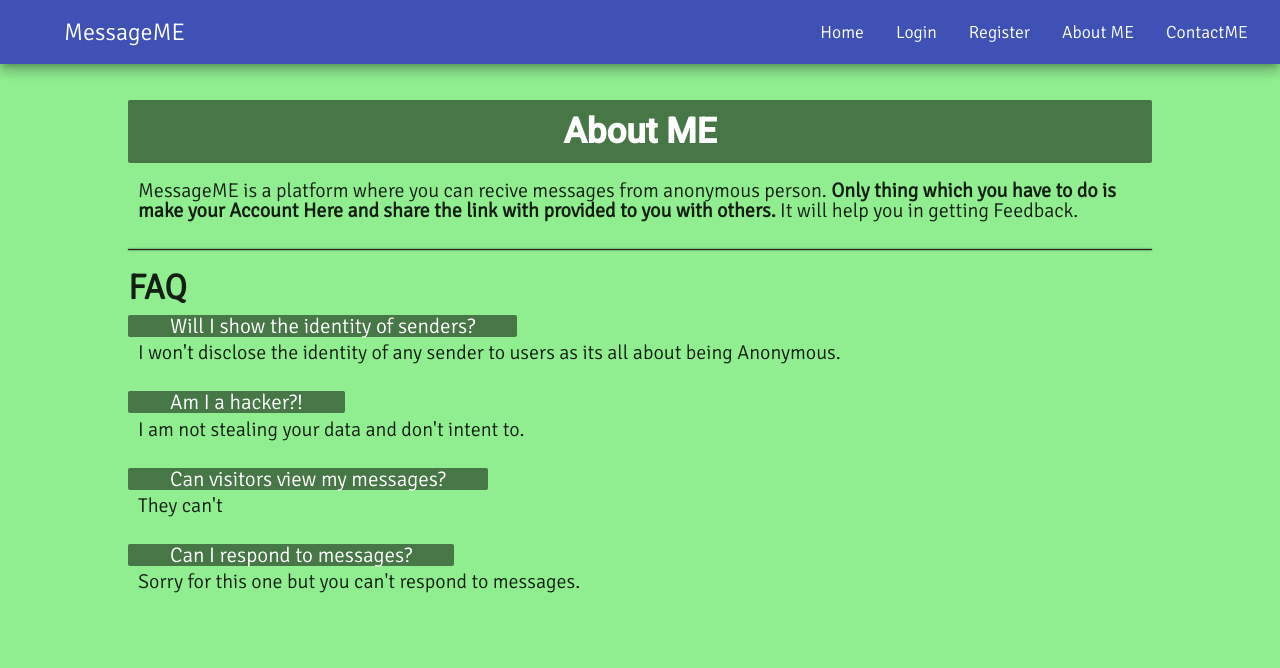
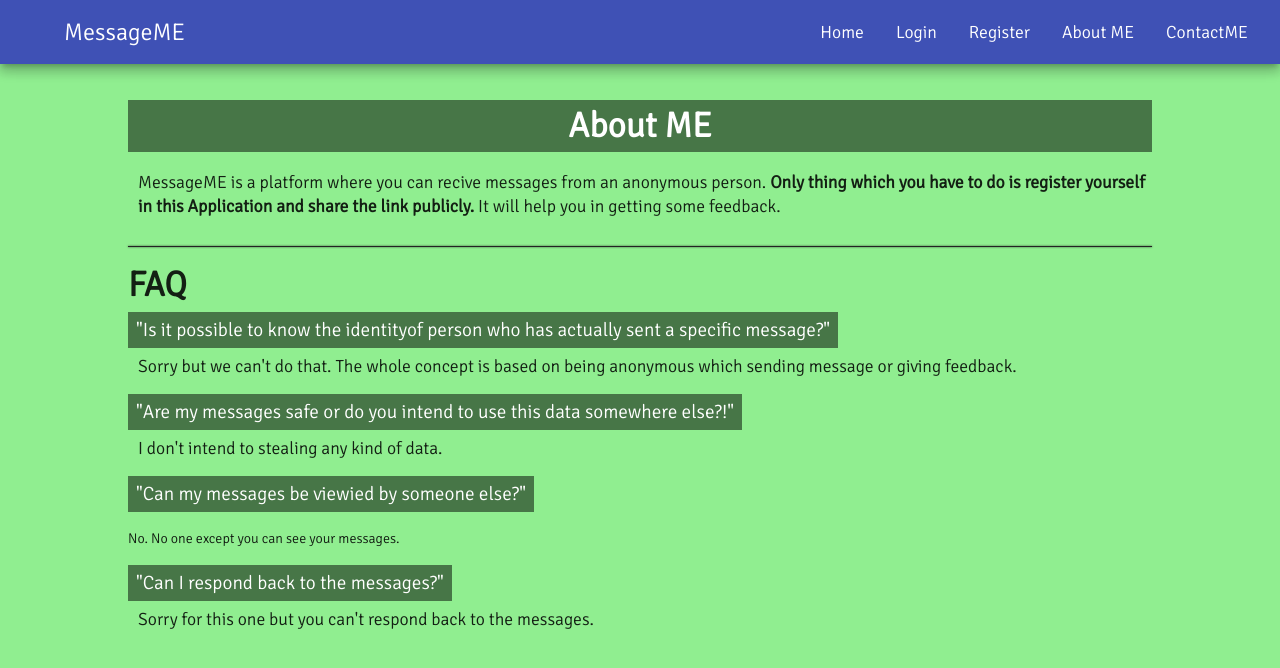
Before and after one commit to manishekaneja/anyMessApplication_a2, an Angular app: page /about in a window 1280 px wide. Shown: the top 668 px of the page. Built offline with nearby package versions, Linux system fonts and the light colour scheme.

Commit message:
About me : minor structure changes

```diff
--- a/src/app/about/about.component.css
+++ b/src/app/about/about.component.css
@@ -1,46 +1,38 @@
-.red{
+.dark-back {
   color: white;
   text-align: center;
   font-weight: 100;
-    padding: 1px 2em;
-    background-color: rgba(0,0,0,0.5);
-    border-radius: 2px;
+  background-color: rgba(0, 0, 0, 0.5);
   display: inline-block;
+  margin-bottom: 0.3em;
+  font-size: 1.2rem;
+  padding: 0.5rem;
 }
-@media(max-width:425px){
-    .red{
-        width: 100%;
+.dark-back.heading {
+  padding: 1rem;
 }
-}
-h3.red.head{
-    padding: 0.5em;
-}
-.red{
-    margin-bottom: 0.3em;
-    font-size: 1.5em;
-}
-ul li{
-    margin-bottom: 2em!important;
+ul li {
+  margin-bottom: 1rem !important;
 }
 
-.head{
+.heading {
   display: block;
-    margin-bottom: 0.5em!important;
+  margin-bottom: 0.5em !important;
   font-size: 2.5em;
   font-weight: 700;
 }
-p{
+p {
   margin-left: 10px;
-    font-size: 20px;
+  font-size: 1.1rem;
+  line-height: 1.5rem;
 }
-ul{
+ul {
   list-style: none;
-
 }
-.line{
+.line {
   width: 100%;
   height: 1px;
   background-color: #222;
-    box-shadow:0px 0px 2px #222;
+  box-shadow: 0px 0px 2px #222;
   margin: 2em 0em;
 }
--- a/src/app/about/about.component.html
+++ b/src/app/about/about.component.html
@@ -1,39 +1,43 @@
-<div>
-    <h3 class="red head">
-        About ME</h3>
-    <p>MessageME is a platform where you can recive messages from anonymous person.
-        <strong>Only thing which you have to do is make your Account Here and share the link with provided to you with others.</strong>
-        It will help you in getting Feedback.</p>
+<mat-card class="trans-card-back mat-elevation-z0 p0">
+    <mat-card-title class="dark-back heading">
+        About ME
+    </mat-card-title>
+    <mat-card-content>
+
+        <p>MessageME is a platform where you can recive messages from an anonymous person. <strong>Only thing which you
+                have
+                to do is register yourself in this Application and share the link publicly.</strong>
+            It will help you in getting some feedback.</p>
         <div class="line"></div>
-    <span class="head">FAQ</span>
+        <span class="heading">FAQ</span>
         <ul>
             <li>
-            <span class="red">Will I show the identity of senders? </span>
-            <p>I won't disclose the identity of any sender to users as its all about being Anonymous.
+                <span class="dark-back"> "Is it possible to know the identityof person who has actually sent a specific
+                    message?"</span>
+                <p>
+                    Sorry but we can't do that. The whole concept is based on being anonymous which sending message or
+                    giving feedback.
                 </p>
             </li>
             <li>
-            <span class="red"> Am I a hacker?!</span>
-            <p>I am not stealing your data and don't intent to.
+                <span class="dark-back"> "Are my messages safe or do you intend to use this data somewhere
+                    else?!"</span>
+                <p>
+                    I don't intend to stealing any kind of data.
                 </p>
             </li>
             <li>
-            <span class="red">Can visitors view my messages?
-            </span>
-
-            <p>They can't
+                <span class="dark-back">"Can my messages be viewied by someone else?"</span>
+                <p>
                 </p>
-
+                    No. No one except you can see your messages.
             </li>
             <li>
-            <span class="red">Can I respond to messages?
-            </span>
-
-            <p>Sorry for this one but you can't respond to messages.
+                <span class="dark-back">"Can I respond back to the messages?"</span>
+                <p>
+                    Sorry for this one but you can't respond back to the messages.
                 </p>
-
             </li>
-
         </ul>
-
-</div>
+    </mat-card-content>
+</mat-card>
--- a/src/app/about/about.component.ts
+++ b/src/app/about/about.component.ts
@@ -1,4 +1,4 @@
-import { Component, OnInit } from '@angular/core';
+import { Component } from '@angular/core';
 
 @Component({
   selector: 'app-about',
--- a/src/app/login/login.component.css
+++ b/src/app/login/login.component.css
@@ -1,7 +1,6 @@
 .login-container {
   margin: 0.5em;
   padding: 5rem;
-  background-color: rgba(255, 255, 255, 0.7);
   display: flex;
   max-width: 40rem;
   margin: auto;
--- a/src/app/login/login.component.html
+++ b/src/app/login/login.component.html
@@ -1,4 +1,4 @@
-<mat-card class="login-container flxc jcc aic mat-elevation-z8">
+<mat-card class="login-container card-back flxc jcc aic mat-elevation-z8">
   <mat-card-title>
     <h2>Login Panel</h2>
   </mat-card-title>
--- a/src/app/register/register.component.css
+++ b/src/app/register/register.component.css
@@ -1,7 +1,6 @@
-.login-container {
+.register-container {
   margin: 0.5em;
   padding: 5rem;
-  background-color: rgba(255, 255, 255, 0.7);
   display: flex;
   max-width: 40rem;
   margin: auto;
--- a/src/app/register/register.component.html
+++ b/src/app/register/register.component.html
@@ -1,4 +1,4 @@
-<mat-card class="login-container flxc jcc aic mat-elevation-z8">
+<mat-card class="register-container card-back flxc jcc aic mat-elevation-z8">
   <mat-card-title>
     <h2>Register Panel</h2>
   </mat-card-title>
--- a/src/styles.css
+++ b/src/styles.css
@@ -90,6 +90,15 @@ a:active {
   background-color: rgba(244, 67, 54, 0.8);
   color: whitesmoke;
 }
+.card-back {
+  background-color: rgba(255, 255, 255, 0.7);
+}
+.trans-card-back {
+  background-color: transparent;
+}
+.p0 {
+  padding: 0px!important;
+}
 @media (max-width: 1024px) {
   html {
     font-size: 18px;
```
Lines whose indentation alone changed are shown as unchanged.
